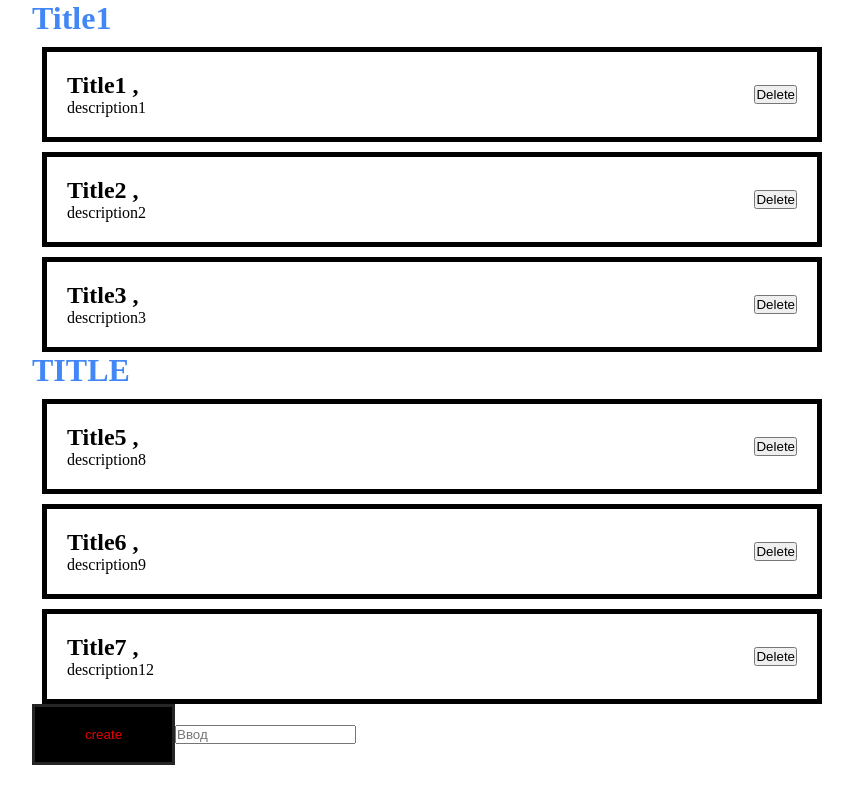
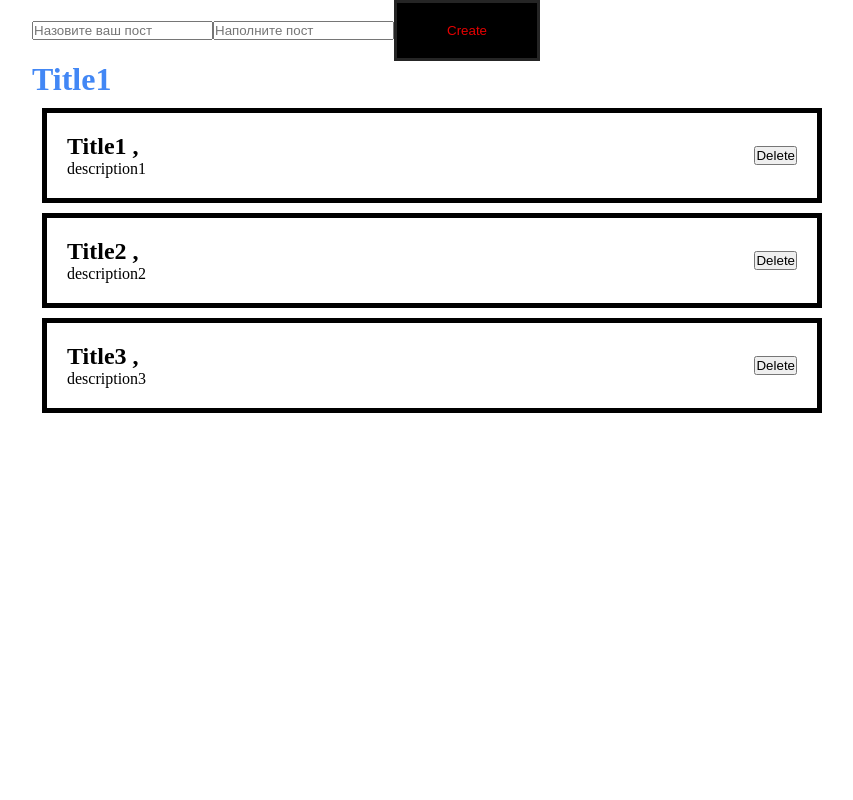
Before and after one commit to uilana/myappReact, a React (Create React App) app: page / in a window 1280 px wide. Shown: the whole page, without its empty margins (208-1061 px from the left). Built offline with nearby package versions, Linux system fonts and the light colour scheme.

Commit message:
Form CreatePost

```diff
--- a/src/App.js
+++ b/src/App.js
@@ -1,24 +1,23 @@
 import React from "react";
 import { useState } from "react";
-import "./styles/App.css"
+import "./styles/App.css";
 import { PostList } from "./components/PostList";
-import MyButton from "./components/UI/Button/MyButton";
-import Input from "./components/UI/Input/Input";
+// import MyButton from "./components/UI/Button/MyButton";
+// import MyInput from "./components/UI/Input/MyInput";
+import AddNewPost from "./components/AddNewPost";
 function App() {
   let [value, setValue] = useState("Click on button");
   let [posts, setPosts] = useState([
-        {title: "Title1", description: "description1", id:1},
-        {title: "Title2", description: "description2", id:2},
-        {title: "Title3", description: "description3", id:3}])
-    let [values, setValues] = useState([
-        {title: "Title5", description: "description8", id:4},
-        {title: "Title6", description: "description9", id:5},
-        {title: "Title7", description: "description12", id:6}
-    ])
+    { title: "Title1", description: "description1", id: 1 },
+    { title: "Title2", description: "description2", id: 2 },
+    { title: "Title3", description: "description3", id: 3 },
+  ]);
+  const createPost=(newPost)=>{
+    setPosts([...posts, newPost])
+  }
   return (
     <div className="App">
-      {
-      /* <Counter />
+      {/* <Counter />
       <Counter />
       <input
         className="text"
@@ -29,12 +28,8 @@ function App() {
         }}
       />
       <h1>{value}</h1> */}
-
-      <PostList posts={posts} title={"Title1"}  />
-      <PostList posts={values} title={"TITLE"}  />
-
-      <MyButton disabled>create</MyButton>
-      <Input placeholder="Ввод"></Input>
+      <AddNewPost create={createPost} />
+      <PostList posts={posts} title={"Title1"} />
     </div>
   );
 }
--- /dev/null
+++ b/src/components/AddNewPost.jsx
@@ -0,0 +1,38 @@
+import React from "react";
+import { useState } from "react";
+import MyInput from "./UI/Input/MyInput";
+import MyButton from "./UI/Button/MyButton";
+const AddNewPost = ({create}) => {
+//   const [title, setTitle] = useState("");
+//   const [description, setDescription] = useState("");
+  const [post, setPost] = useState({title:"", description:""})
+
+  const add = (event) => {
+    event.preventDefault()
+    create({...post,id: Date.now()})
+    setPost({title:"",description:""})
+
+  };
+
+  return (
+    <div>
+      <from>
+        <MyInput
+          onChange={(event) => setPost({...post,title:event.target.value})}
+          value={post.title}
+          type="text"
+          placeholder="Назовите ваш пост"
+        ></MyInput>
+        <MyInput
+          onChange={(event) => setPost({...post,description:event.target.value})}
+          value={post.description}
+          type="text"
+          placeholder="Наполните пост"
+        ></MyInput>
+        <MyButton onClick={add}>Create</MyButton>
+      </from>
+    </div>
+  );
+};
+
+export default AddNewPost;
--- a/src/components/UI/Input/Input.jsx
+++ /dev/null
@@ -1,7 +0,0 @@
-import React from "react";
-import classes from "./Input.modules.css";
-const Input = (props) => {
-  return <input type="text" className={classes.mainInput} {...props}></input>;
-};
-
-export default Input;
--- /dev/null
+++ b/src/components/UI/Input/MyInput.jsx
@@ -0,0 +1,8 @@
+import React from "react";
+import classes from "./Input.modules.css";
+const MyInput = (props) => {
+  console.log(props);
+  return <input type="text"  className={classes.mainInput} {...props}></input>;
+};
+
+export default MyInput;
```
